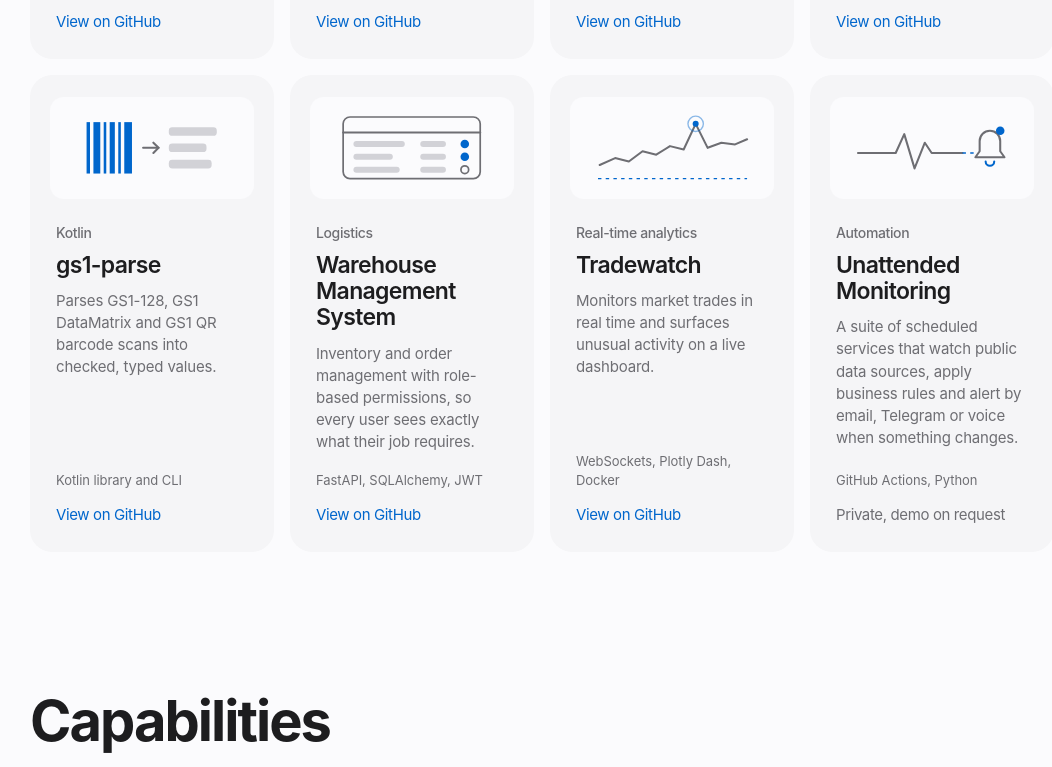
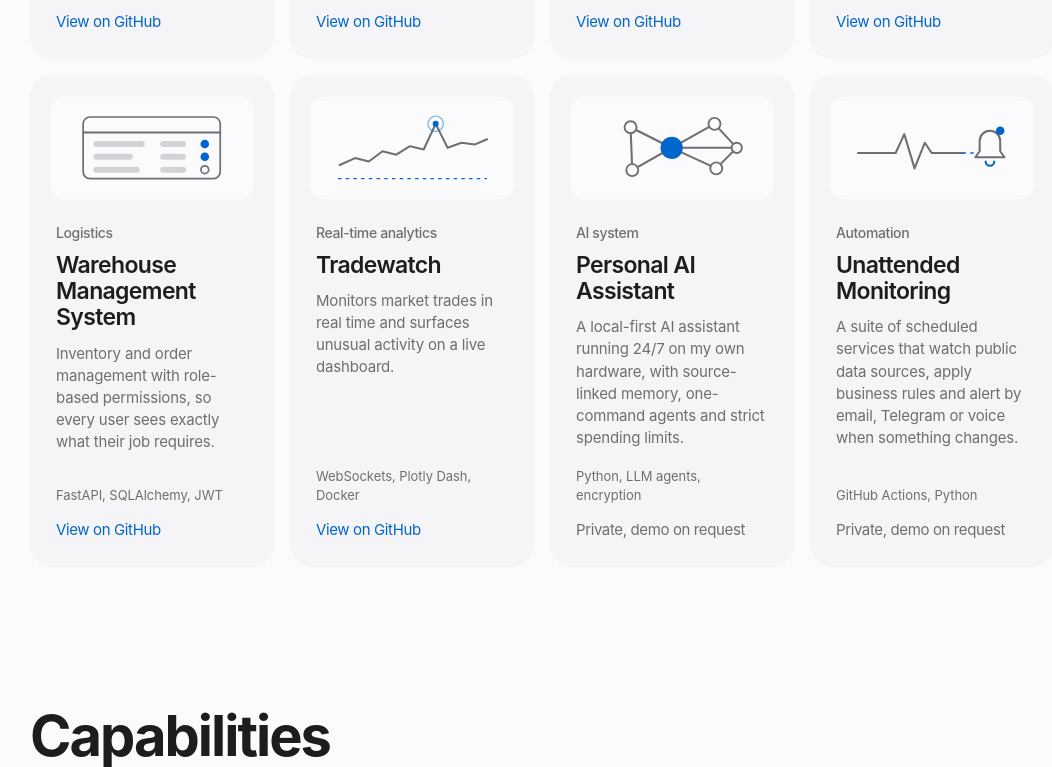
Before and after one commit to akincenk/akincenk.github.io, a plain HTML site: page index.html in a window 1280 px wide. Shown: the part 8357-9124 px from the top of the page, without its empty margins (98-1150 px from the left). Drawn offline with Linux system fonts and the light colour scheme.

Commit message:
Keep the Personal AI Assistant tile in selected work
Co-Authored-By: Claude Opus 5.5 <noreply@anthropic.com>

```diff
--- a/index.html
+++ b/index.html
@@ -474,7 +474,7 @@
     <div class="wrap">
       <div class="head">
         <h2>Selected work</h2>
-        <p>Systems built around real operational problems, from the data model to the API, in Python, Rust, Go and Kotlin.</p>
+        <p>Systems built around real operational problems, from the data model to the API, in Python, Rust and Go.</p>
       </div>
       <div class="tiles">
         <article class="tile">
@@ -510,14 +510,6 @@
           <a class="go" href="https://github.com/akincenk/cron-explain" target="_blank" rel="noopener">View on GitHub</a>
         </article>
         <article class="tile">
-          <div class="art" aria-hidden="true"><svg viewBox="0 0 200 100"><rect class="fill" x="24" y="20" width="4" height="60"/><rect class="fill" x="32" y="20" width="8" height="60"/><rect class="fill" x="44" y="20" width="3" height="60"/><rect class="fill" x="51" y="20" width="6" height="60"/><rect class="fill" x="61" y="20" width="3" height="60"/><rect class="fill" x="68" y="20" width="9" height="60"/><path class="line" d="M90 50H108"/><path class="line" d="M102 44 108 50 102 56"/><g class="soft"><rect x="120" y="26" width="56" height="10" rx="4"/><rect x="120" y="45" width="44" height="10" rx="4"/><rect x="120" y="64" width="50" height="10" rx="4"/></g></svg></div>
-          <p class="kind">Kotlin</p>
-          <h3>gs1-parse</h3>
-          <p class="what">Parses GS1-128, GS1 DataMatrix and GS1 QR barcode scans into checked, typed values.</p>
-          <p class="stack">Kotlin library and CLI</p>
-          <a class="go" href="https://github.com/akincenk/gs1-parse" target="_blank" rel="noopener">View on GitHub</a>
-        </article>
-        <article class="tile">
           <div class="art" aria-hidden="true"><svg viewBox="0 0 200 100"><rect class="frame" x="20" y="14" width="160" height="72" rx="8"/><path class="line" d="M20 32H180"/><g class="soft"><rect x="32" y="42" width="60" height="7" rx="3.5"/><rect x="32" y="57" width="46" height="7" rx="3.5"/><rect x="32" y="72" width="54" height="7" rx="3.5"/><rect x="110" y="42" width="30" height="7" rx="3.5"/><rect x="110" y="57" width="30" height="7" rx="3.5"/><rect x="110" y="72" width="30" height="7" rx="3.5"/></g><circle class="fill" cx="162" cy="45.5" r="5"/><circle class="fill" cx="162" cy="60.5" r="5"/><circle class="ring" cx="162" cy="75.5" r="4.5"/></svg></div>
           <p class="kind">Logistics</p>
           <h3>Warehouse Management System</h3>
@@ -532,6 +524,14 @@
           <p class="what">Monitors market trades in real time and surfaces unusual activity on a live dashboard.</p>
           <p class="stack">WebSockets, Plotly Dash, Docker</p>
           <a class="go" href="https://github.com/akincenk/Tradewatch" target="_blank" rel="noopener">View on GitHub</a>
+        </article>
+        <article class="tile">
+          <div class="art" aria-hidden="true"><svg viewBox="0 0 200 100"><g class="line"><path d="M100 50 52 26M100 50 54 76M100 50 150 22M100 50 152 74M100 50 176 50M52 26 54 76M150 22 176 50 152 74"/></g><g class="node"><circle cx="52" cy="26" r="7"/><circle cx="54" cy="76" r="7"/><circle cx="150" cy="22" r="7"/><circle cx="152" cy="74" r="7"/><circle cx="176" cy="50" r="6"/></g><circle class="fill" cx="100" cy="50" r="13"/></svg></div>
+          <p class="kind">AI system</p>
+          <h3>Personal AI Assistant</h3>
+          <p class="what">A local-first AI assistant running 24/7 on my own hardware, with source-linked memory, one-command agents and strict spending limits.</p>
+          <p class="stack">Python, LLM agents, encryption</p>
+          <p class="private">Private, demo on request</p>
         </article>
         <article class="tile">
           <div class="art" aria-hidden="true"><svg viewBox="0 0 200 100"><path class="line" d="M14 56H58L68 34 80 74 92 44 100 56H136"/><path class="dash" d="M136 56H150"/><path class="bell" d="M168 30a12 12 0 0 1 12 12v12l5 7h-34l5-7V42a12 12 0 0 1 12-12Z"/><path class="line a" d="M163 66a5 5 0 0 0 10 0"/><circle class="fill" cx="180" cy="30" r="5"/></svg></div>
```
